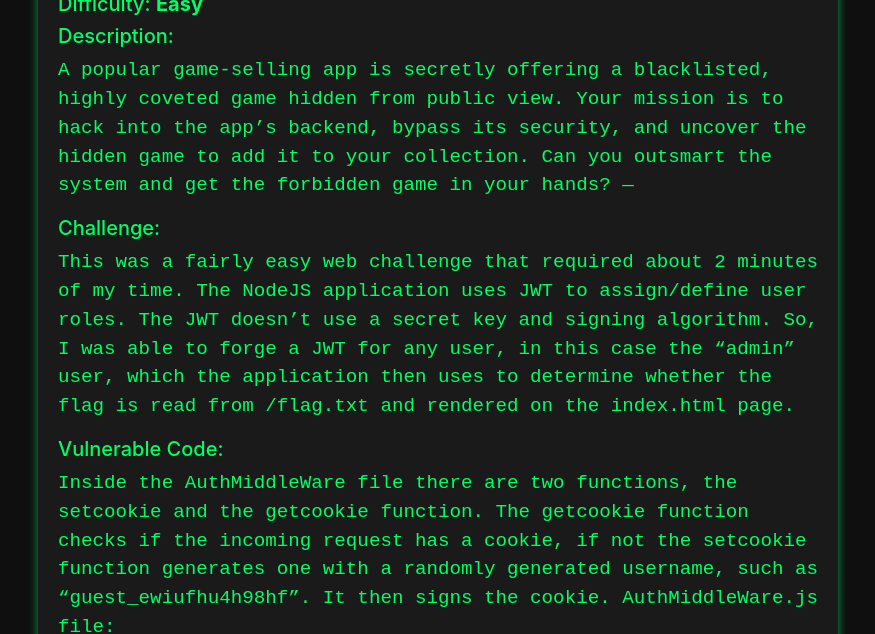
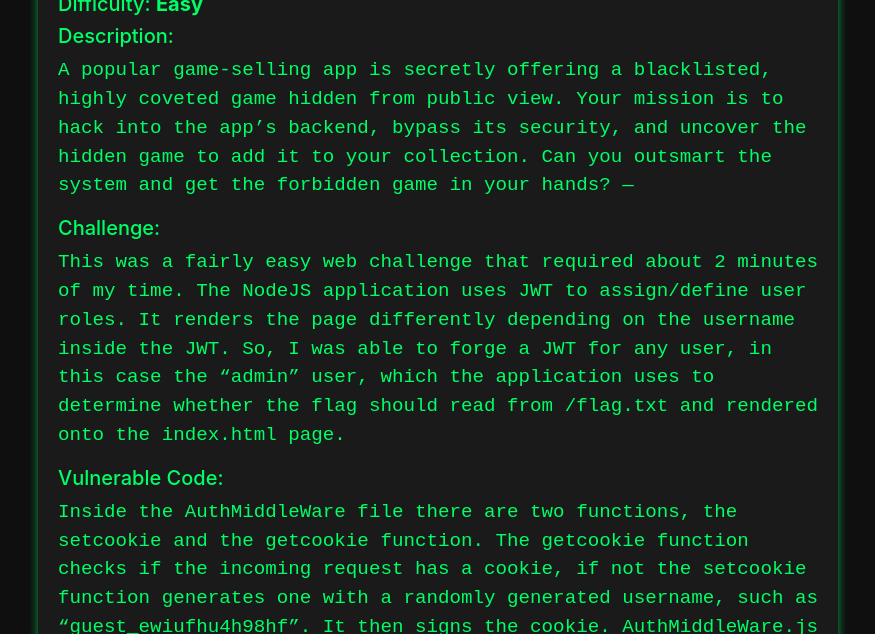
Before and after one commit to Turbul3nce/Turbul3nce.github.io, a Jekyll site: the page built from _pages/writeups/web/game_capsule.md, in a window 1280 px wide and 900 px high, scrolled down 985 px, cut to the strip 9-643 px from the top of the window. Shown: the whole strip, without its empty margins (202-1077 px from the left). Built offline with Jekyll 4.4.1, drawn with Linux system fonts in a browser that asks for light colours; nearby versions of some CDN libraries.

Commit message:
Update game_capsule.md

```diff
--- a/_pages/writeups/web/game_capsule.md
+++ b/_pages/writeups/web/game_capsule.md
@@ -14,7 +14,7 @@ comments: false
 A popular game-selling app is secretly offering a blacklisted, highly coveted game hidden from public view. Your mission is to hack into the app’s backend, bypass its security, and uncover the hidden game to add it to your collection. Can you outsmart the system and get the forbidden game in your hands?
 ---
 ##### Challenge:
-This was a fairly easy web challenge that required about 2 minutes of my time. The NodeJS application uses JWT to assign/define user roles. The JWT doesn't use a secret key and signing algorithm. So, I was able to forge a JWT for any user, in this case the "admin" user, which the application then uses to determine whether the flag is read from /flag.txt and rendered on the index.html page.
+This was a fairly easy web challenge that required about 2 minutes of my time. The NodeJS application uses JWT to assign/define user roles. It renders the page differently depending on the username inside the JWT. So, I was able to forge a JWT for any user, in this case the "admin" user, which the application uses to determine whether the flag should read from /flag.txt and rendered onto the index.html page.
 
 ##### Vulnerable Code:
 Inside the AuthMiddleWare file there are two functions, the setcookie and the getcookie function. The getcookie function checks if the incoming request has a cookie, if not the setcookie function generates one with a randomly generated username, such as "guest_ewiufhu4h98hf". It then signs the cookie.
```
